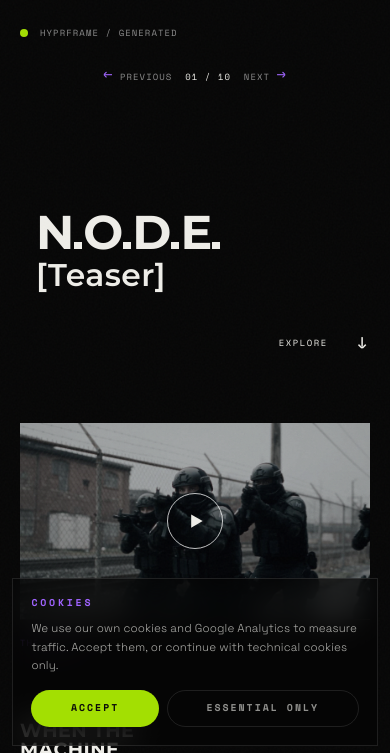
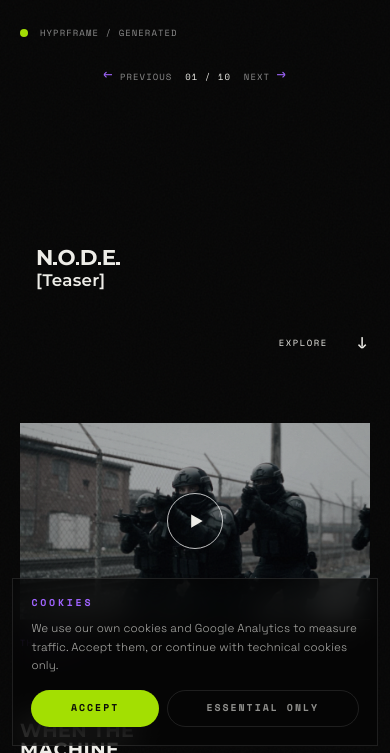
Before and after one commit to iabarcelona2025/hyprframe_v2, a website: page project-node.html in a window 390 px wide. Shown: the part 86-839 px from the top of the page. Drawn offline with nearby package versions, Linux system fonts and the light colour scheme.

Commit message:
fix(generated): titulo movil adaptable en una linea y tipografia Montserrat en N.O.D.E.
- generated.css: cambia mobile clamp de 16vw/white-space:normal a 5.5vw/nowrap
  con max-width y font-family explicita para que DEEP IN THE FOREST y
  los 10 titulos entren en una sola linea sin cortarse en 320-560px.
  Añade font-family var(--font-head) a .node-hero__word y teaser para
  respetar Montserrat.
- project-node.html: id nodeTitle -> projectTitle y aria-labelledby
  consistente con las otras 9 paginas, asegurando Montserrat 700.
- test-generated.js: actualiza aserciones al nuevo clamp movil y nowrap

Co-authored-by: arena-agent <297053741+arena-agent@users.noreply.github.com>

```diff
--- a/generated.css
+++ b/generated.css
@@ -53,7 +53,7 @@ body.menu-open .menu-overlay a { visibility: visible; }
     isolation: isolate; overflow: hidden;
     background: var(--bg);
 }
-.node-hero__title { position: absolute; bottom: clamp(1rem, 2vw, 2rem); left: clamp(1.25rem, 4vw, 4rem); right: 1rem; }
+.node-hero__title { position: absolute; bottom: clamp(1rem, 2vw, 2rem); left: clamp(1.25rem, 4vw, 4rem); right: 1rem; max-width: calc(100% - 2rem); }
 /* One size for the ten titles of the section, and the longest one sets it: the
    h1 runs on a single row (nowrap), so DEEP IN THE FOREST [Teaser] is the limit
    — 456px of the 478px available at 561px, the tightest point above the mobile
@@ -65,23 +65,30 @@ body.menu-open .menu-overlay a { visibility: visible; }
    smaller than the 7.2vw that fitted Kanit: Montserrat's uppercase runs ~15%
    wider on these titles (+9% to +19%), and at 7.2vw DEEP needed 111% of the box.
    Anything longer than 26 characters (title + bracket) has to be re-measured
-   before shipping. */
+   before shipping.
+   Mobile (≤560px) uses a smaller, fully fluid clamp with white-space: nowrap
+   so every title — including the longest — fits in a single line without being
+   cut by the opener's overflow. */
 .node-hero h1 {
-    font: 700 clamp(calc(2.99rem - 15px), calc(6.4vw - 15px), calc(6.4rem - 15px))/0.8 var(--font-head); /* 800 → 700 (25/09/2026) · 7.2vw → 6.4vw con Montserrat (27/09/2026) */
+    font-family: var(--font-head);
+    font-weight: 700;
+    font-size: clamp(calc(2.99rem - 15px), calc(6.4vw - 15px), calc(6.4rem - 15px));
+    line-height: 0.8;
     letter-spacing: -0.025em; color: var(--fg); white-space: nowrap;
 }
-/* Dots of N.O.D.E. are drawn as pure-CSS boxes — identical size and exactly
-   baseline-anchored like the letters — so the rhythm never depends on the
-   side bearings of the font's "." glyph (which vary per font and made the
-   last dot look detached). The ±0.025em margins cancel the h1's negative
-   letter-spacing, leaving each gap equal to the letter's own side bearing. */
-.node-hero__word { white-space: nowrap; }
+/* N.O.D.E. uses the same Montserrat family as the other 9 pages: the letters
+   inherit var(--font-head) from the h1, and the dots are drawn as pure-CSS
+   boxes (identical size, baseline-anchored) so the rhythm never depends on the
+   side bearings of the font's "." glyph — which vary per font and made the
+   last dot look detached — but they inherit currentColor and sit on the
+   Montserrat baseline, so the whole word respects Montserrat metrics. */
+.node-hero__word { white-space: nowrap; font-family: var(--font-head); font-weight: 700; }
 .node-hero__dot {
     display: inline-block; width: 0.165em; height: 0.15em;
     margin: 0 0.025em;
     background: currentColor; vertical-align: baseline;
 }
-.node-hero__teaser { font-size: calc(0.4em + 10px); font-weight: 600; letter-spacing: 0.015em; } /* +10px (25/09/2026) */
+.node-hero__teaser { font-family: var(--font-head); font-size: calc(0.4em + 10px); font-weight: 600; letter-spacing: 0.015em; } /* +10px (25/09/2026) */
 .node-hero__bottom { display: flex; justify-content: flex-end; padding: 1.3rem 0; }
 .node-hero__explore {
     display: inline-flex; align-items: center; gap: 1.75rem;
@@ -198,9 +205,26 @@ body.menu-open .menu-overlay a { visibility: visible; }
     .node-hero { padding-top: 7rem; }
     .node-hero__top, .node-section-label { font-size: 0.56rem; letter-spacing: 0.12em; }
     .node-hero__image { height: clamp(160px, 25svh, 210px); }
-    .node-hero__title { left: 1rem; bottom: 1.5rem; }
-    .node-hero h1 { font-size: clamp(calc(3.7rem - 15px), calc(16vw - 15px), calc(6.5rem - 15px)); white-space: normal; }
-    .node-hero__teaser { display: block; margin-top: 0.7rem; font-size: calc(0.45em + 10px); }
+    .node-hero__title { left: 1rem; right: 1rem; bottom: 1.5rem; max-width: calc(100% - 2rem); }
+    /* Mobile: título adaptable en una sola línea — nunca se corta.
+       clamp(1.125rem, 5.5vw, 2.6rem) cabe en 320px para el titular más largo
+       (DEEP IN THE FOREST, 18 chars) con margen: 5.5vw@320=17.6px, floor 18px,
+       ~11.7×font para Montserrat 700 uppercase → ~210px en 248px disponibles.
+       white-space: nowrap garantiza una sola línea; el teaser va debajo en
+       bloque pequeño para no competir por ancho. */
+    .node-hero h1 {
+        font-size: clamp(1.125rem, 5.5vw, 2.6rem);
+        white-space: nowrap;
+        letter-spacing: -0.02em;
+        line-height: 0.9;
+    }
+    .node-hero__word { white-space: nowrap; }
+    .node-hero__teaser {
+        display: block;
+        margin-top: 0.35rem;
+        font-size: calc(0.5em + 6px);
+        white-space: nowrap;
+    }
     .node-hero__explore { font-size: 0.56rem; }
     .node-related h2 { font-size: clamp(calc(2.9rem - 10px), calc(10vw - 10px), calc(4.8rem - 10px)); }
     .node-story h2 { font-size: clamp(calc(2.75rem - 25px), calc(10vw - 25px), calc(5rem - 25px)); }
--- a/project-node.html
+++ b/project-node.html
@@ -98,7 +98,7 @@
 
         <main id="main">
             <!-- ══════════ PROJECT OPENER ══════════ -->
-            <section class="node-hero" aria-labelledby="nodeTitle">
+            <section class="node-hero" aria-labelledby="projectTitle">
                 <div class="node-hero__top">
                     <p class="kicker"><span class="pulse" aria-hidden="true"></span> HYPRFRAME / GENERATED</p>
                 </div>
@@ -112,7 +112,7 @@
                 </nav>
                 <div class="node-hero__image">
                     <div class="node-hero__title">
-                        <h1 id="nodeTitle" aria-label="N.O.D.E. [Teaser]"><span class="node-hero__word">N<span class="node-hero__dot" aria-hidden="true"></span>O<span class="node-hero__dot" aria-hidden="true"></span>D<span class="node-hero__dot" aria-hidden="true"></span>E<span class="node-hero__dot" aria-hidden="true"></span></span> <span class="node-hero__teaser" aria-hidden="true">[Teaser]</span></h1>
+                        <h1 id="projectTitle" aria-label="N.O.D.E. [Teaser]"><span class="node-hero__word">N<span class="node-hero__dot" aria-hidden="true"></span>O<span class="node-hero__dot" aria-hidden="true"></span>D<span class="node-hero__dot" aria-hidden="true"></span>E<span class="node-hero__dot" aria-hidden="true"></span></span> <span class="node-hero__teaser" aria-hidden="true">[Teaser]</span></h1>
                     </div>
                 </div>
                 <div class="node-hero__bottom">
```
Also changed, not shown: test-generated.js (+17 -8 lines).
